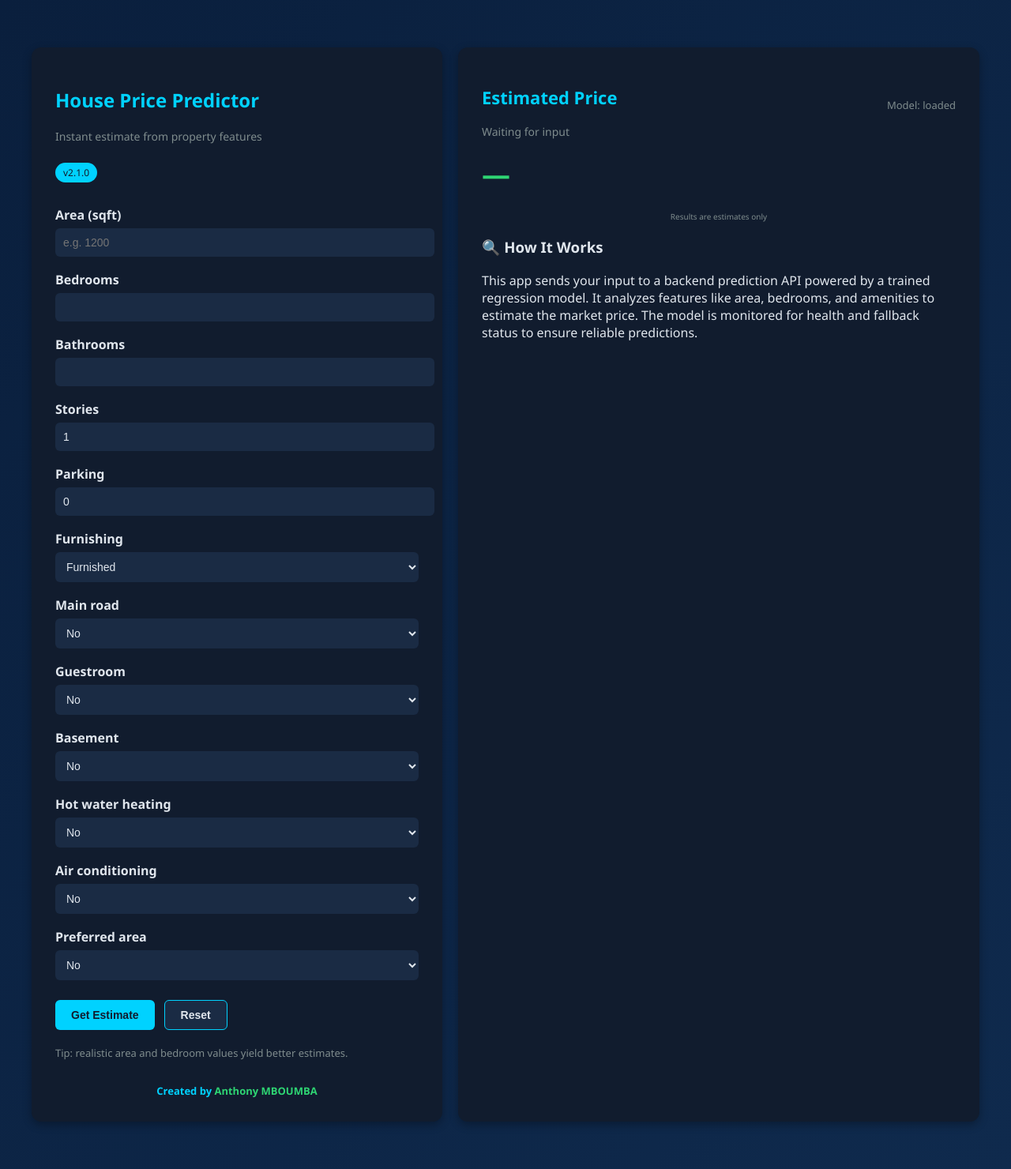
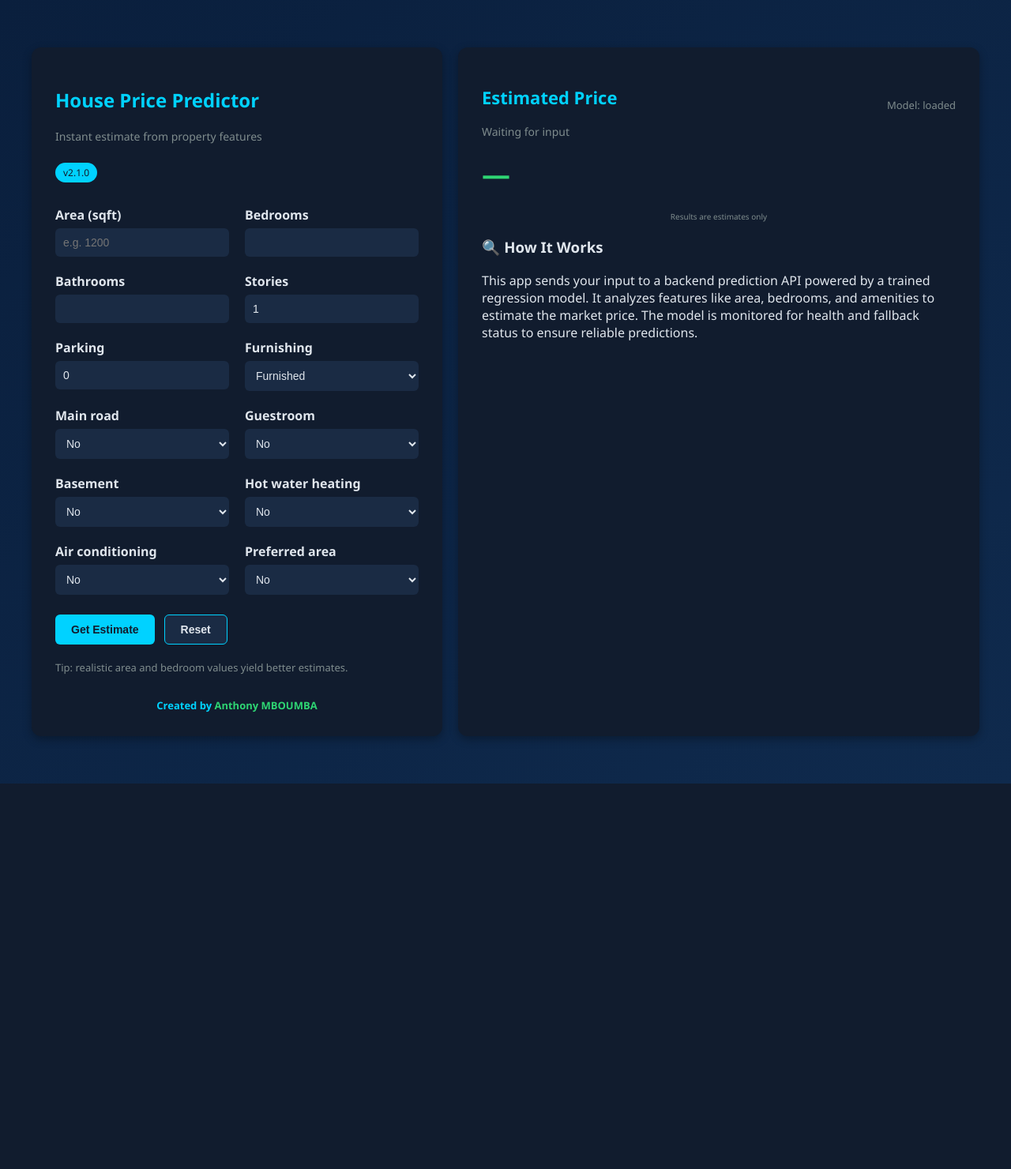
Before and after one commit to TheDark-Cloud/Price_Prediction_Api, a Flask app: page /predict in a window 1280 px wide. Shown: the whole page at 79% size. After the commit the page ends 992 px from the top, so only its background shows below. Run offline with Flask 3, Linux system fonts and the light colour scheme; parts of the project's set-up code (start-up, migrations or seed data) failed here and were passed over.

Commit message:
Changing styles

```diff
--- a/static/styles.css
+++ b/static/styles.css
@@ -60,15 +60,18 @@ body {
 
 /* Form */
 .form .fields {
+  display: grid;
+  grid-template-columns: 1fr 1fr;
+  gap: 20px;
   margin-top: 30px;
 }
 
 .field {
-  margin-bottom: 18px;
+  display: flex;
+  flex-direction: column;
 }
 
 .field label {
-  display: block;
   font-weight: 600;
   margin-bottom: 6px;
   color: var(--text);
@@ -76,7 +79,6 @@ body {
 
 .field input,
 .field select {
-  width: 100%;
   padding: 10px;
   border: none;
   border-radius: 6px;
@@ -211,4 +213,8 @@ body {
   .left, .right {
     flex: 1 1 100%;
   }
+
+  .form .fields {
+    grid-template-columns: 1fr;
+  }
 }
```
